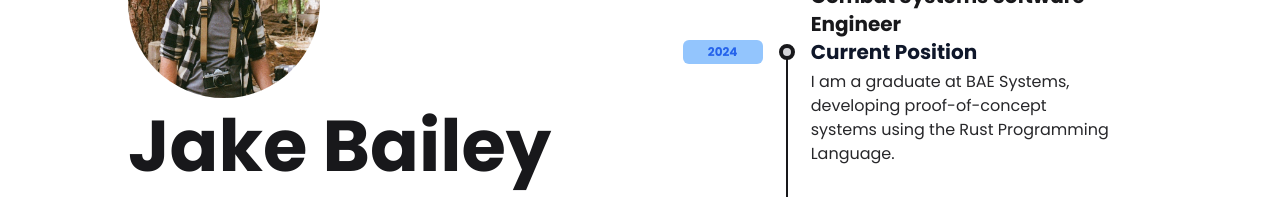
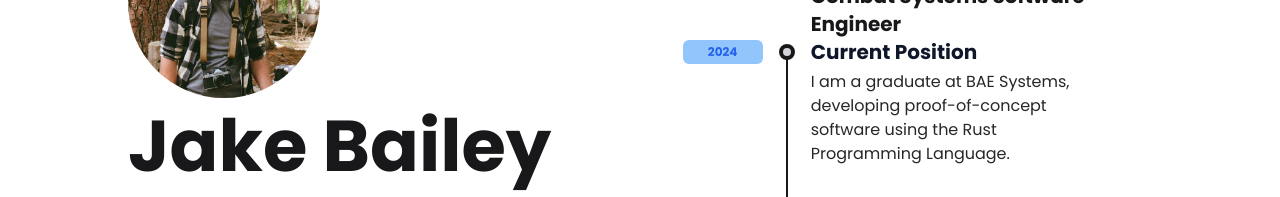
Before and after one commit to jaketbailey/portfolio, a React (Vite) app: page / in a window 1280 px wide. Shown: the part 174-371 px from the top of the page. Built offline with nearby package versions, Linux system fonts and the light colour scheme.

Commit message:
Image and timeline update

```diff
--- a/src/data/timeline.js
+++ b/src/data/timeline.js
@@ -4,7 +4,7 @@ export default [
         title: 'Combat Systems Software Engineer',
         duration: 'Current Position',
         details:
-            'I am a graduate at BAE Systems, developing proof-of-concept systems using the Rust Programming Language.',
+            'I am a graduate at BAE Systems, developing proof-of-concept software using the Rust Programming Language.',
     },
     {
         year: '2024',
```
